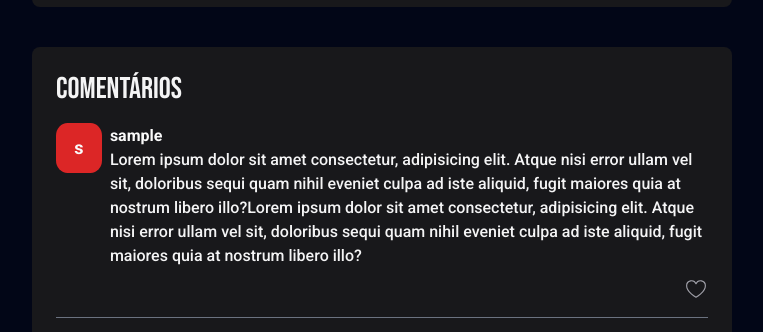
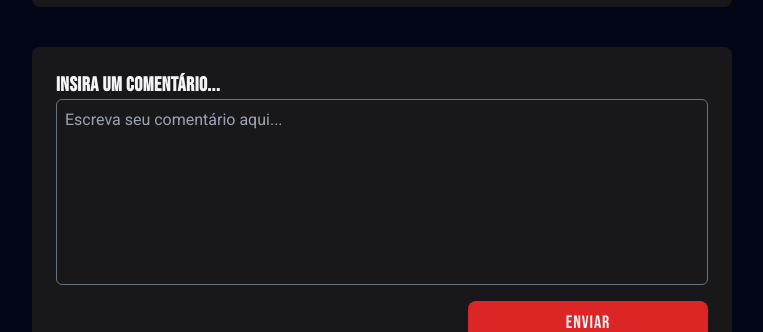
Before and after one commit to wallace-lw/javaflix-app, a React (Vite) app: page /details/1 in a window 1280 px wide. Shown: the part 429-761 px from the top of the page, without its empty margins (258-1021 px from the left). Built offline with nearby package versions, Linux system fonts and the light colour scheme; no server answers; sample sign-in values are in the browser's storage.

Commit message:
feat: form de comentario

```diff
--- a/src/components/CommentSubmition.tsx
+++ b/src/components/CommentSubmition.tsx
@@ -1 +1,38 @@
-// fazer o form de commentário
+import { useState } from 'react'
+
+const CommentSubmition = () => {
+  const [comment, setComment] = useState<string>('')
+
+  function submitComment(e: React.FormEvent) {
+    e.preventDefault()
+    console.log(comment)
+    setComment('')
+  }
+
+  return (
+    <div className="flex flex-col">
+      <span className="text-zinc-100 font-bold font-bebas text-xl tracking-wide">
+        Insira um comentário...
+      </span>
+      <form className="w-full flex flex-col">
+        <textarea
+          className="w-full resize-none border rounded-md p-2 border-gray-500 bg-zinc-900 text-zinc-100"
+          cols={20}
+          rows={7}
+          value={comment}
+          placeholder="Escreva seu comentário aqui..."
+          onChange={(e) => setComment(e.target.value)}
+        />
+        <button
+          type="submit"
+          onClick={submitComment}
+          className="self-end bg-red-600 text-zinc-100 p-2 w-60 mt-4 rounded-lg uppercase font-bebas text-lg tracking-wider cursor-pointer"
+        >
+          Enviar
+        </button>
+      </form>
+    </div>
+  )
+}
+
+export default CommentSubmition
--- a/src/components/Details.tsx
+++ b/src/components/Details.tsx
@@ -26,7 +26,6 @@ const Details = () => {
       release_date: movie.release_date,
     }
     setSavedMovies([...savedMovies, newFavoriteMovie])
-
     toast(`${movie.title} foi para sua lista de favoritos.`)
     setIsFavorite(true)
   }
--- a/src/components/FeedbackSession.tsx
+++ b/src/components/FeedbackSession.tsx
@@ -1,14 +1,18 @@
 import Comment from './Comment'
+import CommentSubmition from './CommentSubmition'
 
 const FeedbackSession = () => {
+  /*   const [comments, setComments] = useState<Comments[]>([]) */
+
   return (
     <div className=" bg-zinc-900 w-[700px] rounded-lg p-6">
+      <CommentSubmition />
       <h2 className="text-zinc-100 uppercase font-bebas text-3xl mb-4">
         Comentários
       </h2>
 
       <div className="flex flex-col gap-4">
-        {[1, 2, 3, 5].map((_comment, index) => {
+        {[1, 2, 3, 4].map((_comment, index) => {
           return <Comment key={index} />
         })}
       </div>
--- a/src/services/saveFavoriteMovie.ts
+++ b/src/services/saveFavoriteMovie.ts
@@ -8,7 +8,7 @@ export const saveFavoriteMovie = async (data: SaveMovie) => {
     const response = await api.post('/save', {
       ...data,
     })
-
+    console.log(response)
     return response.data
   } catch (error) {
     const axiosError = error as AxiosError
--- a/src/types/SaveMovie.ts
+++ b/src/types/SaveMovie.ts
@@ -1,4 +1,5 @@
 export type SaveMovie = {
+  id?: string
   externalId?: string
   poster_path?: string
   title?: string
```
